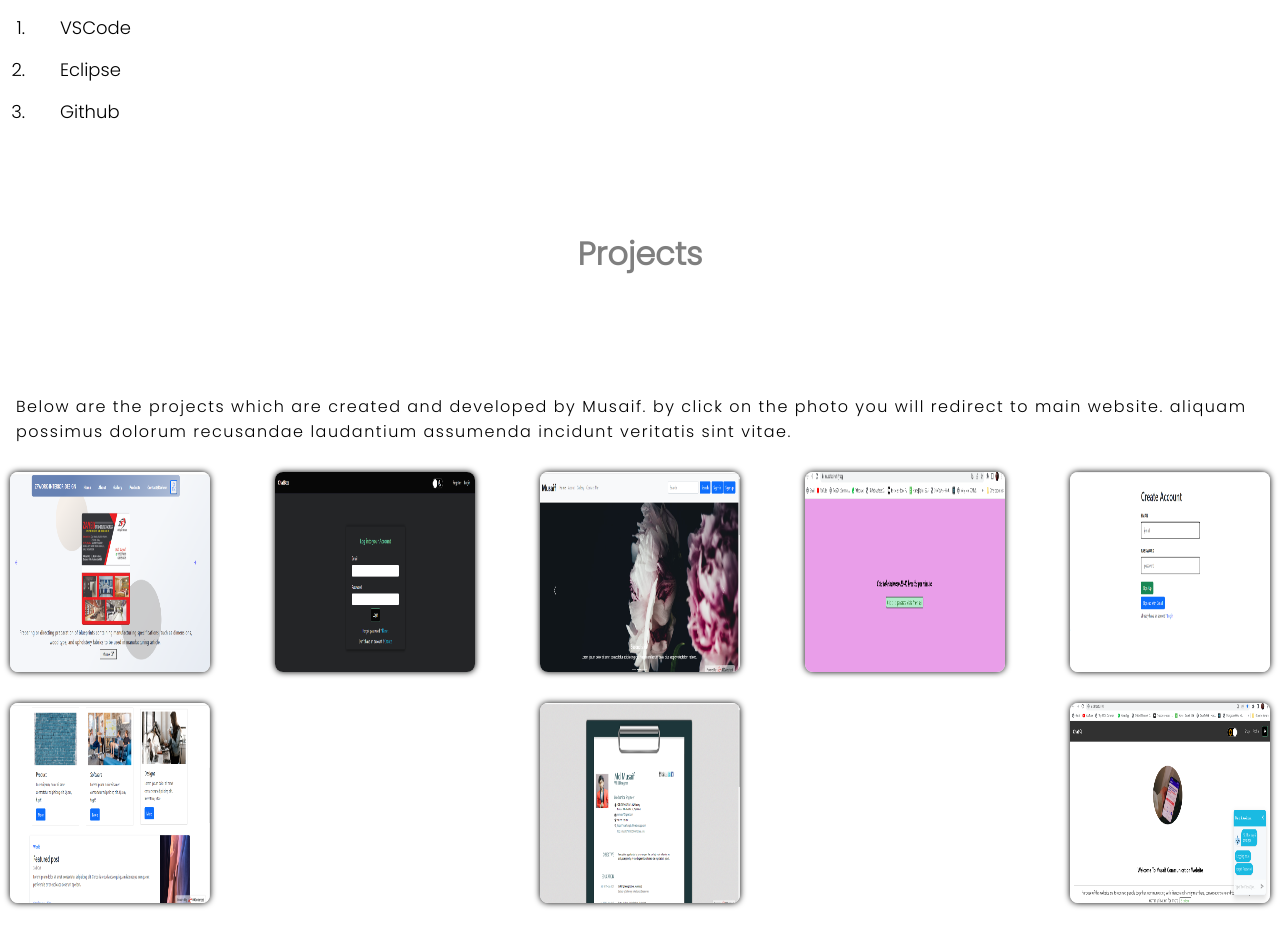
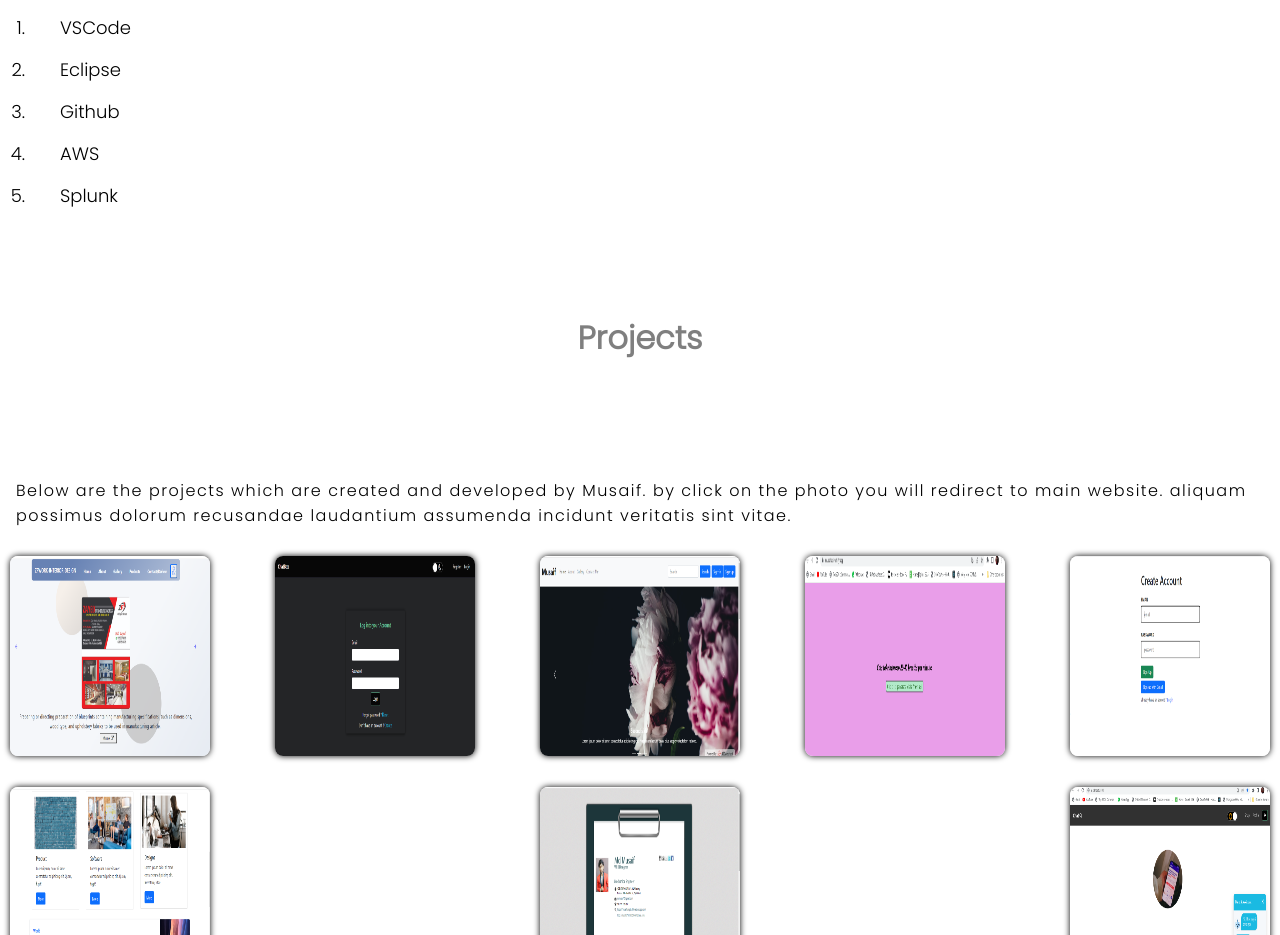
Before and after one commit to Musaif786/Portfolio, a React (Create React App) app: page / in a window 1280 px wide. Shown: the part 2860-3795 px from the top of the page. Built offline with nearby package versions, Linux system fonts and the light colour scheme; no server answers.

Commit message:
pushed code through python

```diff
--- a/src/components/new/One.js
+++ b/src/components/new/One.js
@@ -151,6 +151,8 @@
               <li data-aos="zoom-in-down">VSCode</li>
               <li data-aos="zoom-in-down">Eclipse</li>
               <li data-aos="zoom-in-down">Github</li>
+              <li data-aos="zoom-in-down">AWS</li>
+              <li data-aos="zoom-in-down">Splunk</li>
             </ol>
           </div>
         </div>
```
